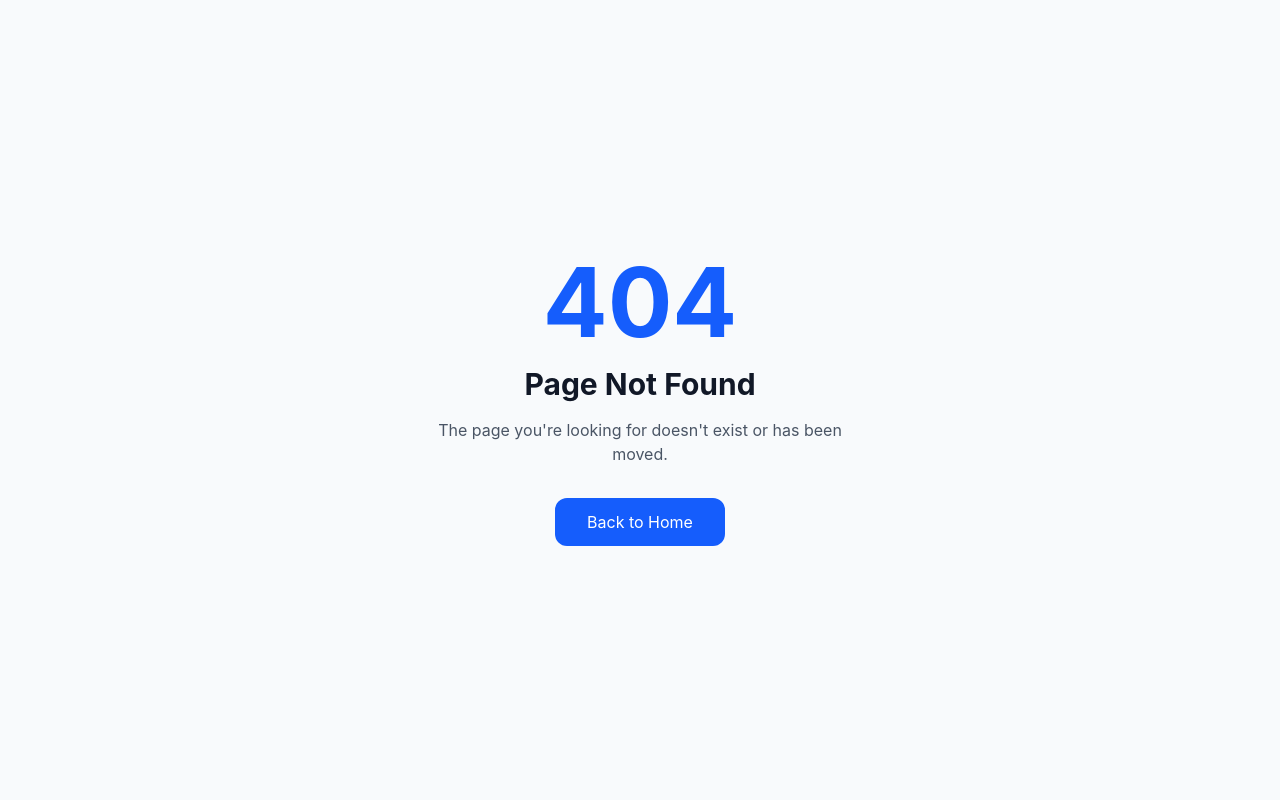
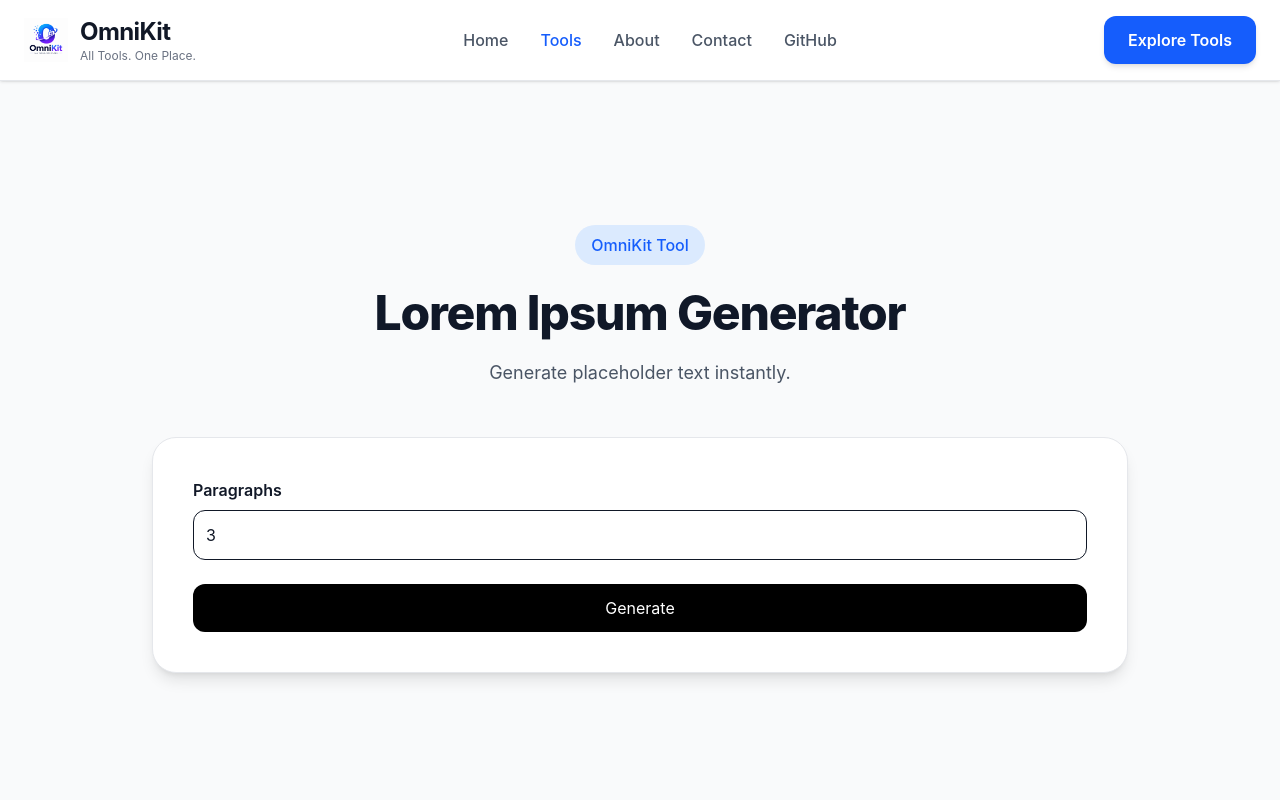
Before and after one commit to Subhashkolanu/OmniKit, a React (Vite) app: page /tools/lorem-ipsum-generator in a window 1280 px wide. Before the commit this address had no page. Shown: the top 800 px of the page. Built offline with nearby package versions, Linux system fonts and the light colour scheme.

Commit message:
feat: add Lorem Ipsum Generator

```diff
--- a/src/App.jsx
+++ b/src/App.jsx
@@ -26,6 +26,7 @@ import HashGenerator from "./tools/HashGenerator";
 import Base64Converter from "./tools/Base64Converter";
 import URLEncoderDecoder from "./tools/URLEncoderDecoder";
 import MarkdownPreview from "./tools/MarkdownPreview";
+import LoremIpsumGenerator from "./tools/LoremIpsumGenerator";
 
 import ScrollToTop from "./components/ScrollToTop";
 
@@ -131,6 +132,10 @@ function App() {
   path="/tools/markdown-preview"
   element={<MarkdownPreview />}
 />
+<Route
+  path="/tools/lorem-ipsum-generator"
+  element={<LoremIpsumGenerator />}
+/>
 
         {/* 404 */}
         <Route path="*" element={<NotFound />} />
--- a/src/data/tools.js
+++ b/src/data/tools.js
@@ -155,6 +155,13 @@ const tools = [
   description: "Write Markdown and preview it instantly.",
   icon: "📄",
   path: "/tools/markdown-preview",
+},{
+  id: 21,
+  name: "Lorem Ipsum Generator",
+  category: "Text",
+  description: "Generate placeholder text instantly.",
+  icon: "📃",
+  path: "/tools/lorem-ipsum-generator",
 },
 ];
 
--- /dev/null
+++ b/src/tools/LoremIpsumGenerator/index.jsx
@@ -0,0 +1,73 @@
+import { useState } from "react";
+import ToolLayout from "../../layouts/ToolLayout";
+
+const lorem =
+  "Lorem ipsum dolor sit amet, consectetur adipiscing elit. Sed do eiusmod tempor incididunt ut labore et dolore magna aliqua.";
+
+export default function LoremIpsumGenerator() {
+  const [count, setCount] = useState(3);
+  const [text, setText] = useState("");
+
+  function generateLorem() {
+    setText(Array(count).fill(lorem).join("\n\n"));
+  }
+
+  function copyText() {
+    navigator.clipboard.writeText(text);
+    alert("Copied!");
+  }
+
+  function resetTool() {
+    setCount(3);
+    setText("");
+  }
+
+  return (
+    <ToolLayout
+      title="Lorem Ipsum Generator"
+      description="Generate placeholder text instantly."
+    >
+      <label className="font-semibold">Paragraphs</label>
+
+      <input
+        type="number"
+        min="1"
+        max="20"
+        value={count}
+        onChange={(e) => setCount(Number(e.target.value))}
+        className="w-full border rounded-xl p-3 mt-2"
+      />      <button
+        onClick={generateLorem}
+        className="w-full bg-black text-white py-3 rounded-xl mt-6"
+      >
+        Generate
+      </button>
+
+      {text && (
+        <>
+          <textarea
+            value={text}
+            readOnly
+            className="w-full h-64 border rounded-xl p-4 mt-6 resize-none"
+          />
+
+          <div className="grid grid-cols-2 gap-4 mt-6">
+            <button
+              onClick={copyText}
+              className="bg-blue-600 text-white py-3 rounded-xl"
+            >
+              Copy
+            </button>
+
+            <button
+              onClick={resetTool}
+              className="border py-3 rounded-xl"
+            >
+              Reset
+            </button>
+          </div>
+        </>
+      )}
+    </ToolLayout>
+  );
+}
--- a/src/tools/MarkdownPreview/index.jsx
+++ b/src/tools/MarkdownPreview/index.jsx
@@ -0,0 +1,64 @@
+import { useState } from "react";
+import { marked } from "marked";
+import ToolLayout from "../../layouts/ToolLayout";
+
+export default function MarkdownPreview() {
+  const [markdown, setMarkdown] = useState(`# Welcome to OmniKit
+
+## Markdown Preview
+
+- Fast
+- Free
+- Live Preview
+
+**Bold Text**
+
+\`console.log("Hello");\`
+`);
+
+  function resetTool() {
+    setMarkdown("");
+  }
+
+  function copyMarkdown() {
+    navigator.clipboard.writeText(markdown);
+    alert("Copied!");
+  }
+
+  return (
+    <ToolLayout
+      title="Markdown Preview"
+      description="Write Markdown and preview it instantly."
+    >
+      <div className="grid md:grid-cols-2 gap-6">
+
+        <textarea
+          value={markdown}
+          onChange={(e) => setMarkdown(e.target.value)}
+          className="border rounded-xl p-4 h-[500px] resize-none"
+        />        <div
+          className="border rounded-xl p-4 h-[500px] overflow-auto prose max-w-none"
+          dangerouslySetInnerHTML={{
+            __html: marked.parse(markdown),
+          }}
+        />
+      </div>
+
+      <div className="grid grid-cols-2 gap-4 mt-6">
+        <button
+          onClick={copyMarkdown}
+          className="bg-black text-white py-3 rounded-xl"
+        >
+          Copy
+        </button>
+
+        <button
+          onClick={resetTool}
+          className="border py-3 rounded-xl"
+        >
+          Reset
+        </button>
+      </div>
+    </ToolLayout>
+  );
+}
```
